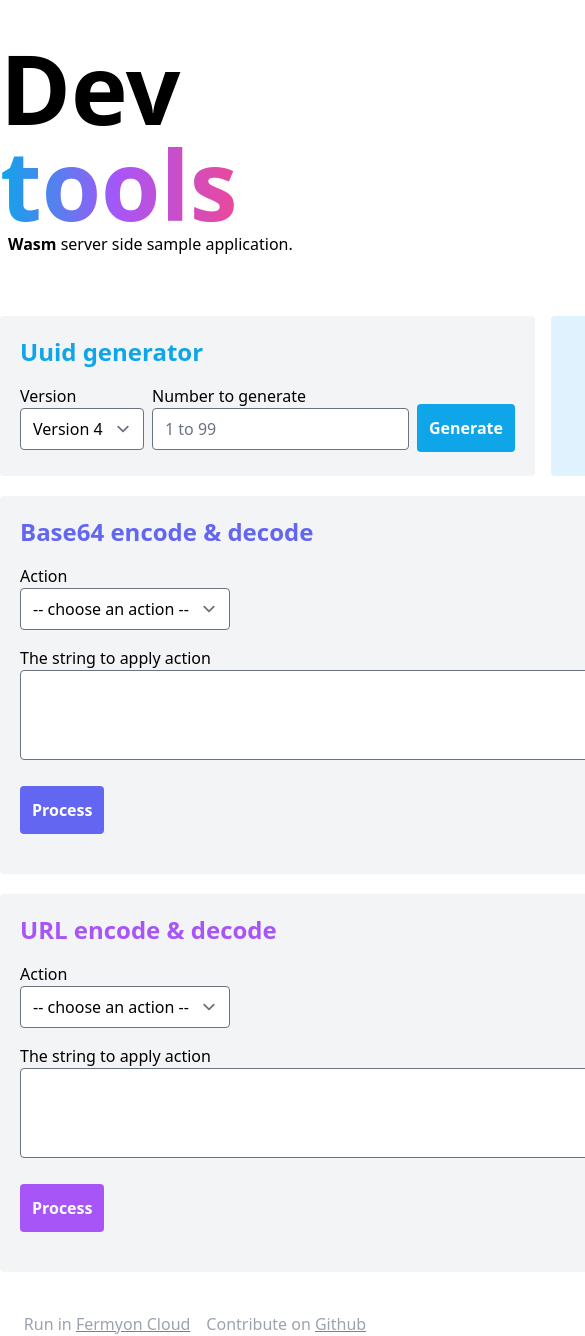
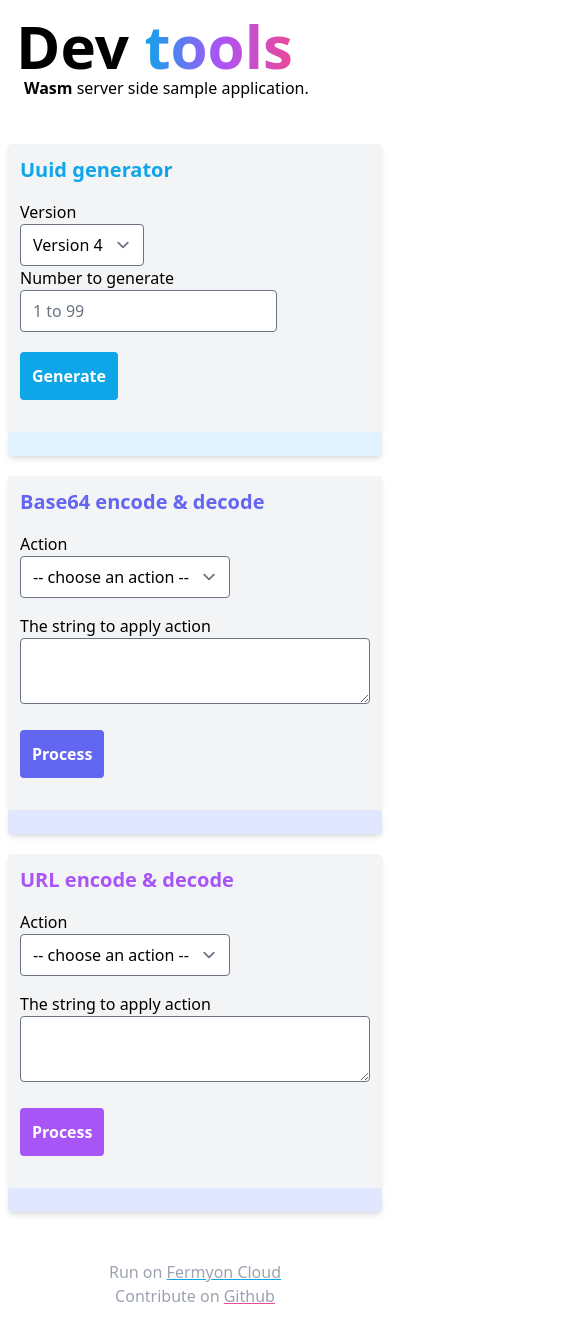
Before and after one commit to FabienD/spin-dev-tools, a Next.js app in the folder web/: page / in a window 390 px wide. Shown: the top 1336 px of the page, 585 px wide, since content can reach past the window. Built offline with nearby package versions, Linux system fonts and the light colour scheme.

Commit message:
Update CSS

```diff
--- a/web/src/app/page.tsx
+++ b/web/src/app/page.tsx
@@ -4,23 +4,23 @@ import Uuid from "@/components/uuid";
 
 export default function Page() {
     return <>
-        <header className="py-10">
-            <h1 className="font-extrabold text-8xl">
+        <header className="p-4 sm:py-10">
+            <h1 className="font-extrabold text-6xl sm:text-8xl">
                 Dev <span className="text-transparent bg-clip-text bg-gradient-to-r from-sky-500 via-purple-500 to-pink-500 ">tools</span>
             </h1>
             <h2 className="pl-2"><strong>Wasm</strong> server side sample application.</h2>
         </header>
-        <section>
+        <section className="p-2">
             <Uuid />
             <Base64 />
             <Url />
         </section>
         <footer>
-            <div className="flex justify-center space-x-4 mt-10 text-gray-400">
-                <div className="">
-                    Run in <a href="https://www.fermyon.com/cloud" target="_blank" className="underline decoration-sky-500 hover:text-sky-500">Fermyon Cloud</a>
+            <div className="sm:flex justify-center sm:space-x-4 my-5 text-gray-400">
+                <div className="text-center">
+                    Run on <a href="https://www.fermyon.com/cloud" target="_blank" className="underline decoration-sky-500 hover:text-sky-500">Fermyon Cloud</a>
                 </div>
-                <div className="">
+                <div className="text-center">
                     Contribute on <a href="https://github.com/FabienD/spin-dev-tools" target="_blank" className="underline decoration-pink-500 hover:text-pink-500"> Github</a>
                 </div>
             </div>
--- a/web/src/components/base64.tsx
+++ b/web/src/components/base64.tsx
@@ -41,9 +41,9 @@ const Base64: FC = () => {
 
     return (
         <>
-         <div className='flex flex-row space-x-4 my-5'>
-             <div className='basis-1/2 bg-gray-100 p-5 rounded'>
-                 <h2 className='font-bold text-2xl mb-4 text-indigo-500'>Base64 encode & decode</h2>
+         <div className='sm:flex sm:space-x-4 my-5'>
+             <div className='sm:basis-1/2 bg-gray-100 p-3 sm:p-5 rounded shadow-md'>
+                 <h2 className='font-bold text-xl sm:text-2xl mb-4 text-indigo-500'>Base64 encode & decode</h2>
                  <form action="" onSubmit={handleBase64} method="post">
                      <div>
                          <label htmlFor="action" className='block'>Action</label>
@@ -63,17 +63,16 @@ const Base64: FC = () => {
                          <textarea
                              id="input"
                              name="input"
-                             rows={3}
-                             cols={70}
+                             rows={2}
                              maxLength={255}
-                             className='rounded focus:outline-none focus:border-indigo-400 focus:ring-1 focus:ring-indigo-400'
+                             className='w-full rounded focus:outline-none focus:border-indigo-400 focus:ring-1 focus:ring-indigo-400'
                              required
                          />
                      </div>
                      <button type="submit" className='font-bold text-white bg-indigo-500 hover:bg-indigo-600 rounded p-3 my-5'>Process</button>
                  </form>
              </div>
-             <div className='basis-1/2 bg-indigo-100 p-5 rounded overflow-y-auto'>
+             <div className='sm:basis-1/2 bg-indigo-100 p-3 sm:p-5 rounded overflow-y-auto shadow-md'>
                 {error && <p className='text-pink-900'>{error}</p>}
                 {base64 && <p className='text-indigo-900'>{base64}</p>}
              </div>
--- a/web/src/components/url.tsx
+++ b/web/src/components/url.tsx
@@ -41,9 +41,9 @@ const Url: FC = () => {
 
     return (
         <>
-         <div className='flex flex-row space-x-4 my-5'>
-             <div className='basis-1/2 bg-gray-100 p-5 rounded'>
-                 <h2 className='font-bold text-2xl mb-4 text-purple-500'>URL encode & decode</h2>
+         <div className='sm:flex sm:space-x-4 my-5'>
+             <div className='sm:basis-1/2 bg-gray-100 p-3 sm:p-5 rounded shadow-md'>
+                 <h2 className='font-bold text-xl sm:text-2xl mb-4 text-purple-500'>URL encode & decode</h2>
                  <form action="" onSubmit={handleUrl} method="post">
                      <div>
                          <label htmlFor="action" className='block'>Action</label>
@@ -63,17 +63,16 @@ const Url: FC = () => {
                          <textarea
                              id="input"
                              name="input"
-                             rows={3}
-                             cols={70}
+                             rows={2}
                              maxLength={255}
-                             className='rounded focus:outline-none focus:border-purple-400 focus:ring-1 focus:ring-purple-400'
+                             className='w-full rounded focus:outline-none focus:border-purple-400 focus:ring-1 focus:ring-purple-400'
                              required
                          />
                      </div>
                      <button type="submit" className='font-bold text-white bg-purple-500 hover:bg-purple-600 rounded p-3 my-5'>Process</button>
                  </form>
              </div>
-             <div className='basis-1/2 bg-indigo-100 p-5 rounded overflow-y-auto'>
+             <div className='sm:basis-1/2 bg-indigo-100 p-3 sm:p-5  rounded overflow-y-auto shadow-md'>
                 {error && <p className='text-pink-900'>{error}</p>}
                 {url && <p className='text-purple-900'>{url}</p>}
              </div>
--- a/web/src/components/uuid.tsx
+++ b/web/src/components/uuid.tsx
@@ -41,11 +41,11 @@ const Uuid: FC = () => {
 
     return (
        <>
-        <div className='flex flex-row space-x-4 h-40 max-h-40 my-5'>
-            <div className='basis-1/2 bg-gray-100 p-5 rounded'>
-                <h2 className='font-bold text-2xl mb-4 text-sky-500'>Uuid generator</h2>
-                <form action="" method="post" onSubmit={handleUuid} className='flex space-x-2'>
-                    <div>
+        <div className='sm:flex sm:space-x-4 lg:h-40 lg:max-h-40 my-5'>
+            <div className='sm:basis-1/2 bg-gray-100  p-3 sm:p-5 rounded shadow-md'>
+                <h2 className='font-bold text-xl sm:text-2xl mb-4 text-sky-500'>Uuid generator</h2>
+                <form action="" method="post" onSubmit={handleUuid} className='lg:flex lg:space-x-2'>
+                    <div className='lg:basis-1/2'>
                         <label htmlFor="version" className='block'>Version</label>
                         <select
                             id="version"
@@ -55,7 +55,7 @@ const Uuid: FC = () => {
                             <option value="4">Version 4</option>
                         </select>
                     </div>
-                    <div>
+                    <div className='lg:basis-1/2'>
                         <label htmlFor="sample_to_generate" className='block'>Number to generate</label>
                         <input
                             type="text"
@@ -70,7 +70,7 @@ const Uuid: FC = () => {
                     <button type="submit" className='font-bold text-white bg-sky-500 hover:bg-sky-600 rounded p-3 my-5'>Generate</button>
                 </form>
             </div>
-            <div className='basis-1/2 bg-sky-100 p-5 rounded overflow-y-auto'>
+            <div className='sm:basis-1/2 bg-sky-100 p-3 sm:p-5 rounded overflow-y-auto shadow-md'>
                 {error && <p className='text-pink-900'>{error}</p>}
                 {uuids &&
                     <UuidList uuids={uuids} />
```
